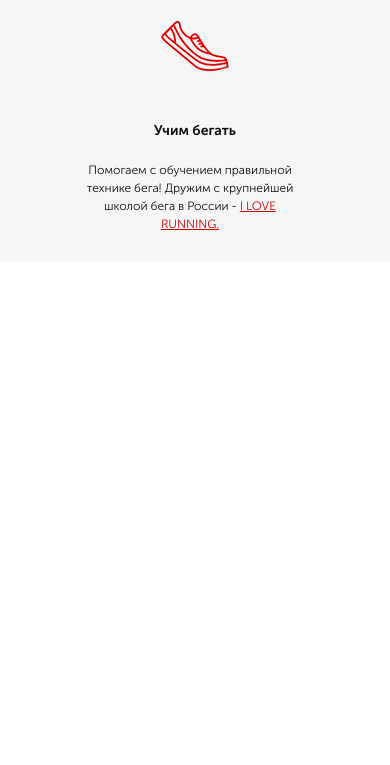
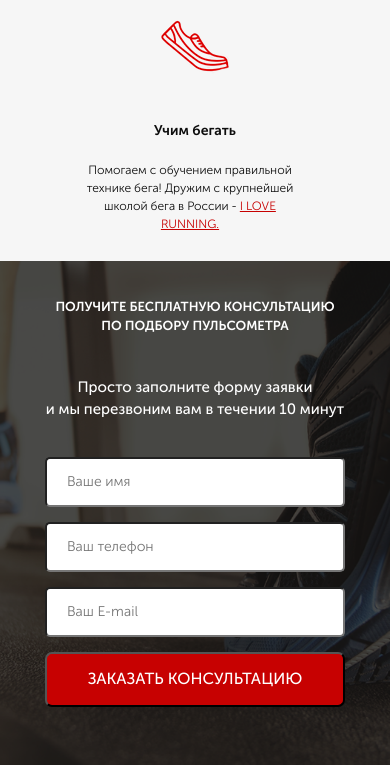
Before and after one commit to KhBulgurov/Pulse, a website: page src/index.html in a window 390 px wide. Shown: the part 1230-1995 px from the top of the page. Before the commit the page ends 1491 px from the top, so only its background shows below. Drawn offline with Linux system fonts and the light colour scheme.

Commit message:
сверстана форма ОС

```diff
--- a/src/index.html
+++ b/src/index.html
@@ -87,5 +87,25 @@
             </div>
         </div>
     </section>
+    <div class="consultation">
+        <div class="container">
+            <h2 class="headlines headlines_left">
+                Получите бесплатную консультацию<br>
+                по подбору пульсометра
+            </h2>
+
+            <div class="consultation__descr">
+                Просто заполните форму заявки<br>
+                и мы перезвоним вам в течении 10 минут
+            </div>
+            <form action="#" class="feed-form">
+                <input name="name" type="text" placeholder="Ваше имя">
+                <input name="phone" required type="number" placeholder="Ваш телефон">
+                <input name="email" type="email" placeholder="Ваш E-mail">
+                <button class="button button_consultation">заказать кОНСУЛЬТАЦИЮ</button>
+            </form>
+        </div>
+    </div>
+    <script src="js/script.js"></script>
 </body>
 </html>
--- a/src/sass/blocks/_buttons.sass
+++ b/src/sass/blocks/_buttons.sass
@@ -1,11 +1,15 @@
 .button
-    border-radius: 5px
+    border-radius: 7px
     background-color: #c70101
     color: #ffffff
     font-weight: 400
     text-align: center
     text-transform: uppercase
     display: block
+    &:focus
+        outline: none
+    &:active
+        outline: none
     &_header
         font-size: 12px
         width: 150px
@@ -15,3 +19,6 @@
         height: 50px
         font-size: 16px
         margin-top: 68px
+    &_consultation
+        width: 300px
+        height: 55px
--- /dev/null
+++ b/src/sass/blocks/_consultation.sass
@@ -0,0 +1,10 @@
+.consultation
+    min-height: 680px
+    padding: 100px 0 92px 0
+    background: url("../../img/bg/consultation_bg.png") center center/cover no-repeat
+    &__descr
+        font-size: 20px
+        font-weight: 500
+        text-align: left
+        color: #ffffff
+        margin-top: 80px
--- /dev/null
+++ b/src/sass/blocks/_forms.sass
@@ -0,0 +1,21 @@
+.feed-form
+    margin-top: 36px
+    display: flex
+    flex-direction: column
+    align-items: flex-start
+    input
+        width: 300px
+        height: 50px
+        border-radius: 5px
+        background-color: #ffffff
+        margin-bottom: 15px
+        padding: 0 20px
+        color: #4b4b4b
+        font-size: 14px
+        font-weight: 300
+        text-align: left
+        outline: none
+        &:focus
+            border: none
+        &:nth-child(4)
+            margin-top: 20px
--- a/src/sass/blocks/_headlines.sass
+++ b/src/sass/blocks/_headlines.sass
@@ -3,3 +3,8 @@
     font-size: 30px
     font-weight: 700
     text-align: center
+    text-transform: uppercase
+    &_left
+        font-size: 36px
+        text-align: left
+        color: #ffffff
--- a/src/sass/blocks/_media.sass
+++ b/src/sass/blocks/_media.sass
@@ -10,7 +10,10 @@
     .advantage
         &__wrapper
             width: 100%
-            padding: 0 10px 0 10px
+    .consultation
+        padding: 100px 20px
+    .headlines_left
+        font-size: 31px
 @media (max-width: 767px)
     .header
         &__official
@@ -31,6 +34,14 @@
         &__descr
             margin-right: 10px
             font-size: 12px
+    .consultation
+        padding: 100px 20px
+        &__descr
+            text-align: center
+            margin-top: 50px
+    .headlines_left
+        font-size: 24px
+        text-align: center
 @media (max-width: 576px)
     .header
         &__phone
@@ -59,3 +70,15 @@
             margin-top: 30px
         &__item
             margin-top: 15px
+    .consultation
+        padding: 36px 20px
+        min-height: 504px
+        &__descr
+            font-size: 15px
+            text-align: center
+            margin-top: 40px
+
+    .headlines_left
+        font-size: 13px
+    .feed-form
+        align-items: center
--- a/src/sass/style.sass
+++ b/src/sass/style.sass
@@ -3,8 +3,9 @@
 @import "blocks/_buttons"
 @import "base/_variables"
 @import "blocks/_advantage"
-@import "blocks/_media"
 @import "blocks/_headlines"
+@import "blocks/_consultation"
+@import "blocks/_forms"
 
 
 
@@ -17,3 +18,6 @@
 .container
     max-width: 950px
     margin: 0 auto
+
+
+@import "blocks/_media"
```
Also changed, not shown: src/css/style.min.css, src/js/script.js (added).
